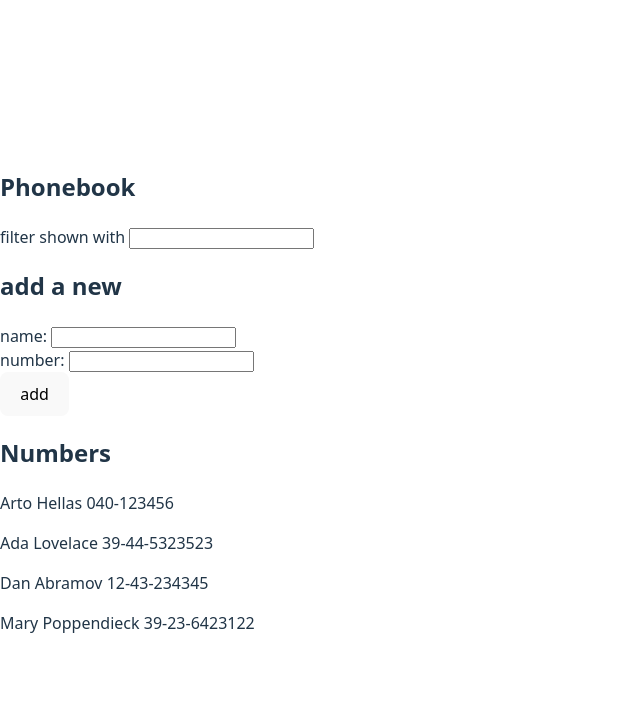
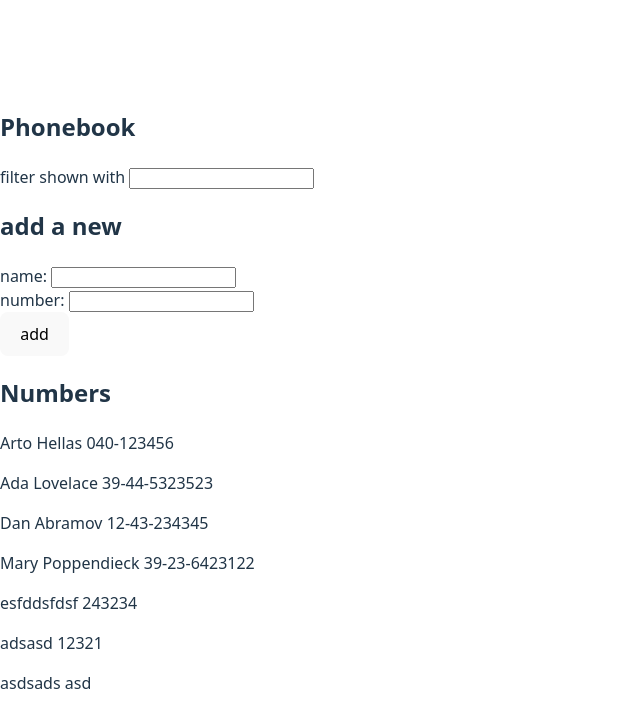
Before and after one commit to alejandrojmnzz/fullstackopen-part-2, a React (Vite) app in the folder part2/phonebook/: page / in a window 1280 px wide. Shown: the top 728 px of the page, without its empty margins (0-640 px from the left). Built offline with nearby package versions, Linux system fonts and the light colour scheme; data requests are answered from the project's data file.

Commit message:
exercise 2.12

```diff
--- a/part2/phonebook/db.json
+++ b/part2/phonebook/db.json
@@ -1,24 +1,39 @@
 {
-    "persons":[
+  "persons": [
     {
       "name": "Arto Hellas",
       "number": "040-123456",
-        "id": 1
+      "id": "1"
     },
     {
       "name": "Ada Lovelace",
       "number": "39-44-5323523",
-        "id": 2
+      "id": "2"
     },
     {
       "name": "Dan Abramov",
       "number": "12-43-234345",
-        "id": 3
+      "id": "3"
     },
     {
       "name": "Mary Poppendieck",
       "number": "39-23-6423122",
-        "id": 4
+      "id": "4"
+    },
+    {
+      "id": "45d2",
+      "name": "esfddsfdsf",
+      "number": "243234"
+    },
+    {
+      "id": "b794",
+      "name": "adsasd",
+      "number": "12321"
+    },
+    {
+      "id": "35bd",
+      "name": "asdsads",
+      "number": "asd"
     }
   ]
 }
--- a/part2/phonebook/src/App.jsx
+++ b/part2/phonebook/src/App.jsx
@@ -75,7 +75,13 @@ const App = () => {
       setNewName('')
       return
     }
-    const names = persons.concat({ name: newName, number: newNumber })
+
+    axios
+    .post('http://localhost:3001/persons', {name: newName, number: newNumber})
+    .then((response) => {
+      setPersons(persons.concat(response.data))
+    })
+
     setNewName('')
     setNewNumber('')
     setPersons(names)
```
Lines whose indentation alone changed are shown as unchanged.
